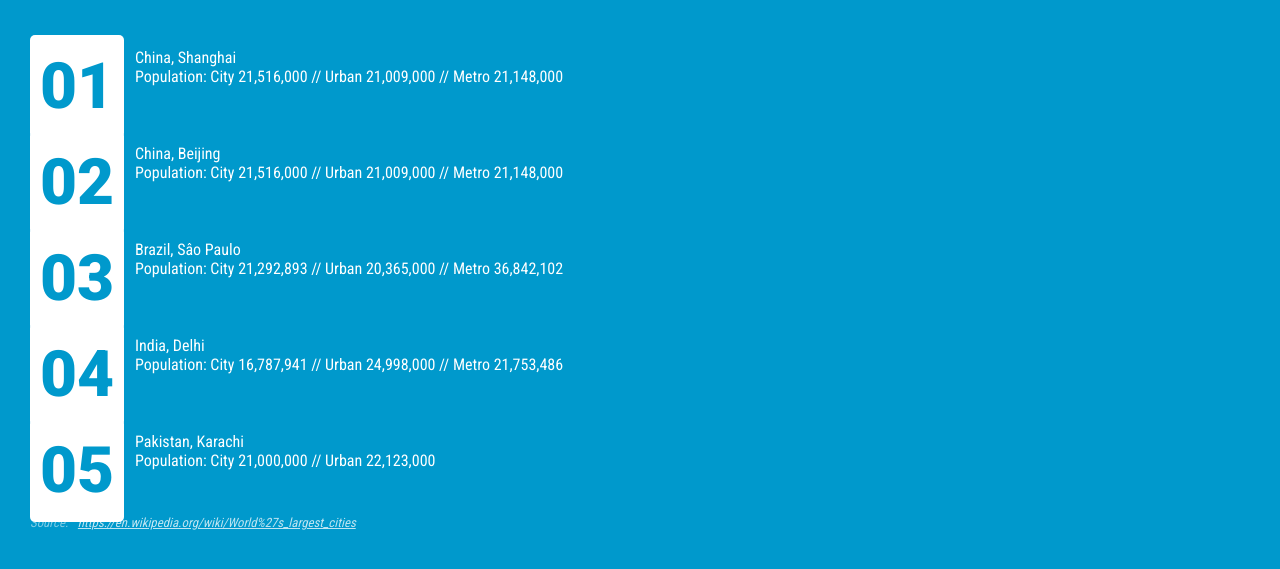
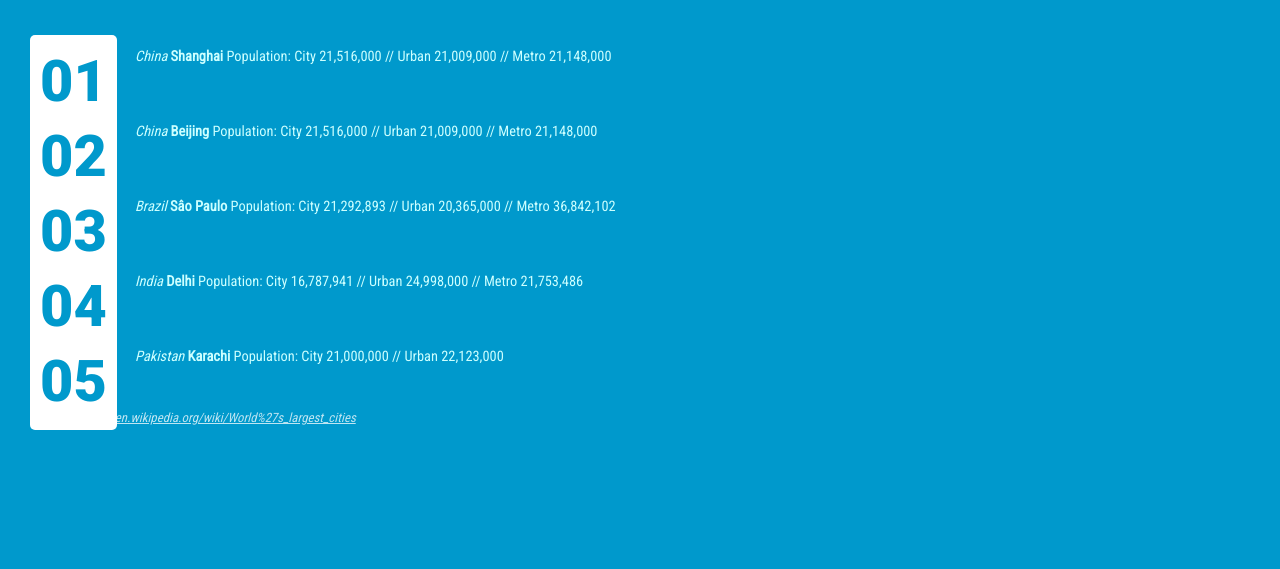
Before and after one commit to WebDevTuts/styling_a_numbered_list, a plain HTML site: page index.html in a window 1280 px wide. Shown: the part 167-736 px from the top of the page. Drawn offline with Linux system fonts and the light colour scheme.

Commit message:
Add HTML

```diff
--- a/index.html
+++ b/index.html
@@ -19,6 +19,7 @@
 				margin: 0 0 45px 0;
 				padding: 13px 0 0 65px;
 				position: relative;
+				color: #ccffff; font-size: .9em;
 			}
 			ol.cities li::before {
 				content: counter(myCounter, decimal-leading-zero);
@@ -47,11 +48,11 @@
 		</header>
 
 		<ol class="cities">
-			<li>China, Shanghai<br>Population: City 21,516,000 // Urban 21,009,000 // Metro 21,148,000</li>
-			<li>China, Beijing<br>Population: City 21,516,000 // Urban 21,009,000 // Metro 21,148,000</li>
-			<li>Brazil, S&acirc;o Paulo<br>Population: City 21,292,893 // Urban 20,365,000 // Metro 36,842,102</li>
-			<li>India, Delhi<br>Population: City 16,787,941 // Urban 24,998,000 // Metro 21,753,486</li>
-			<li>Pakistan, Karachi<br>Population: City 21,000,000 // Urban 22,123,000</li>
+			<li><em>China</em> <strong>Shanghai</strong> Population: City 21,516,000 // Urban 21,009,000 // Metro 21,148,000</li>
+			<li><em>China</em> <strong>Beijing</strong> Population: City 21,516,000 // Urban 21,009,000 // Metro 21,148,000</li>
+			<li><em>Brazil</em> <strong>S&acirc;o Paulo</strong> Population: City 21,292,893 // Urban 20,365,000 // Metro 36,842,102</li>
+			<li><em>India</em> <strong>Delhi</strong> Population: City 16,787,941 // Urban 24,998,000 // Metro 21,753,486</li>
+			<li><em>Pakistan</em> <strong>Karachi</strong> Population: City 21,000,000 // Urban 22,123,000</li>
 		</ol>
 
 		<p class="source">Source: <a href="https://en.wikipedia.org/wiki/World%27s_largest_cities">https://en.wikipedia.org/wiki/World%27s_largest_cities</a></p>
```
